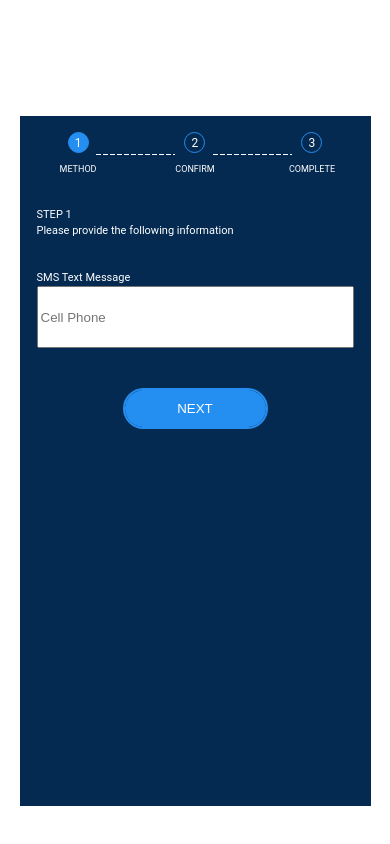
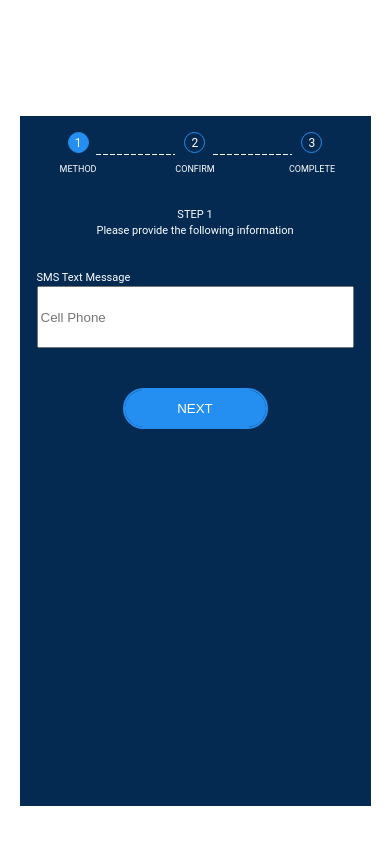
Before and after one commit to kurtreyn/otp-form-demo, an Angular app: page /home in a window 390 px wide. Shown: the top 844 px of the page. Built offline with nearby package versions, Linux system fonts and the light colour scheme.

Commit message:
update multistep-form

```diff
--- a/src/app/components/multistep-form/multistep-form.component.css
+++ b/src/app/components/multistep-form/multistep-form.component.css
@@ -47,6 +47,13 @@
   margin-top: 100px;
   margin-bottom: 200px;
   background-color: var(---primary);
+}
+
+.text-container {
+  display: flex;
+  flex-direction: column;
+  align-items: center;
+  width: 80%;
 }
 
 .btn-container {
@@ -301,6 +308,9 @@
   .fieldset {
     width: fit-content;
     padding: 0px;
+    display: flex;
+    flex-direction: column;
+    align-items: center;
   }
 
   .form-col {
@@ -316,6 +326,9 @@
   .fieldset {
     width: fit-content;
     padding: 0px;
+    display: flex;
+    flex-direction: column;
+    align-items: center;
   }
 
   .form-col {
--- a/src/app/components/multistep-form/multistep-form.component.html
+++ b/src/app/components/multistep-form/multistep-form.component.html
@@ -27,8 +27,11 @@
 
   <form [formGroup]="methodStep" class="form-col" id="multistep-form">
     <fieldset *ngIf="formStep === '1'" class="fieldset">
+      <div class="text-container">
         <span class="text-bold-primary">STEP 1</span>
         <span class="text">Please provide the following information</span>
+      </div>
+
       <div class="input-container">
         <span class="text-bold-secondary">SMS Text Message</span>
         <input
@@ -60,11 +63,14 @@
 
   <form [formGroup]="confirmStep" class="form-col" id="multistep-form">
     <fieldset *ngIf="formStep === '2'" class="fieldset">
+      <div class="text-container">
         <span class="text-bold-primary">STEP 2</span>
         <span class="text"
           >A verification code will be sent to your phone number. Please enter
           that code below.</span
         >
+      </div>
+
       <div class="error-container" *ngIf="otpStatus === 'error'">
         <img
           src="assets/images/error.png"
```
Lines whose indentation alone changed are shown as unchanged.
